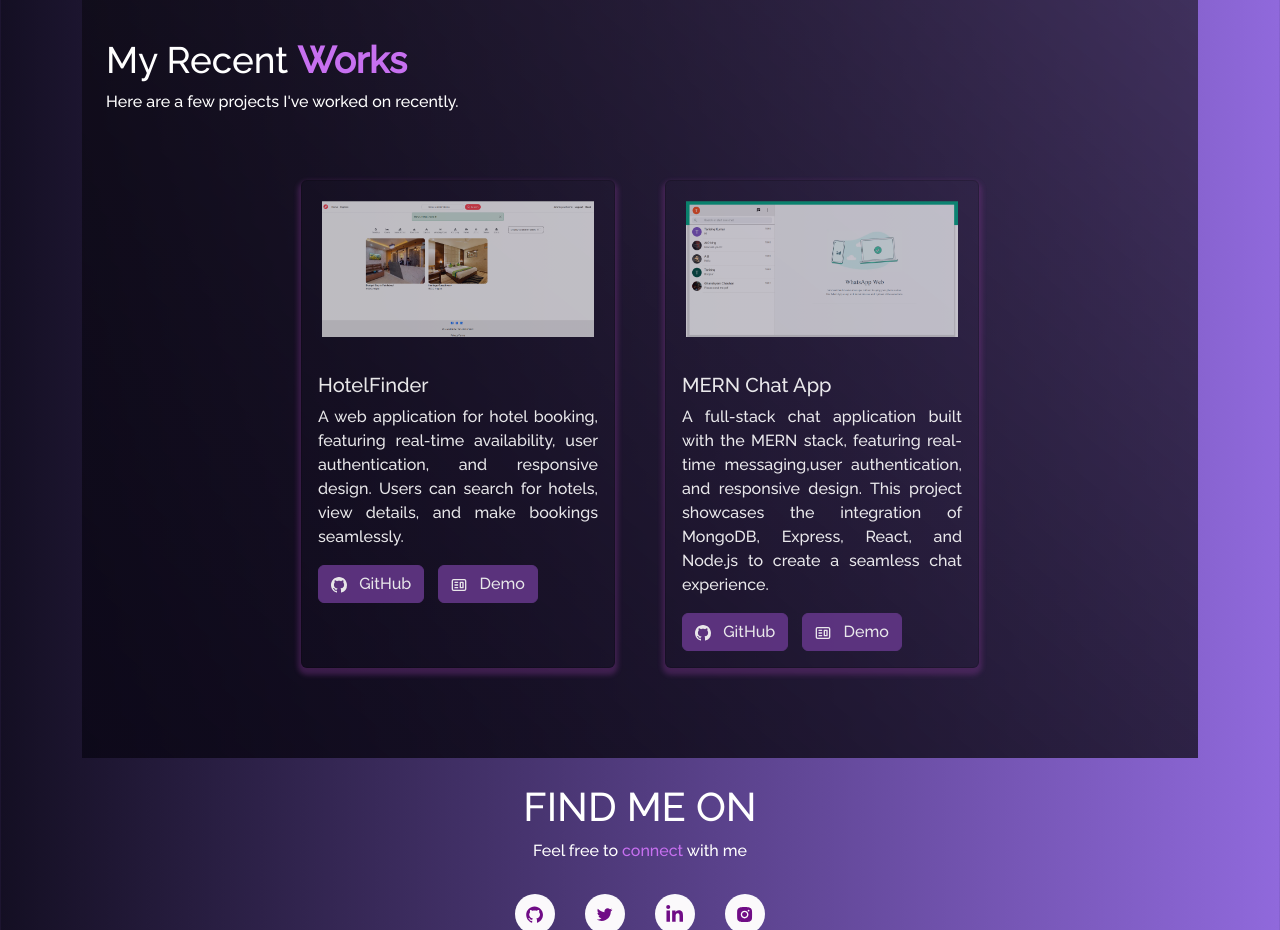
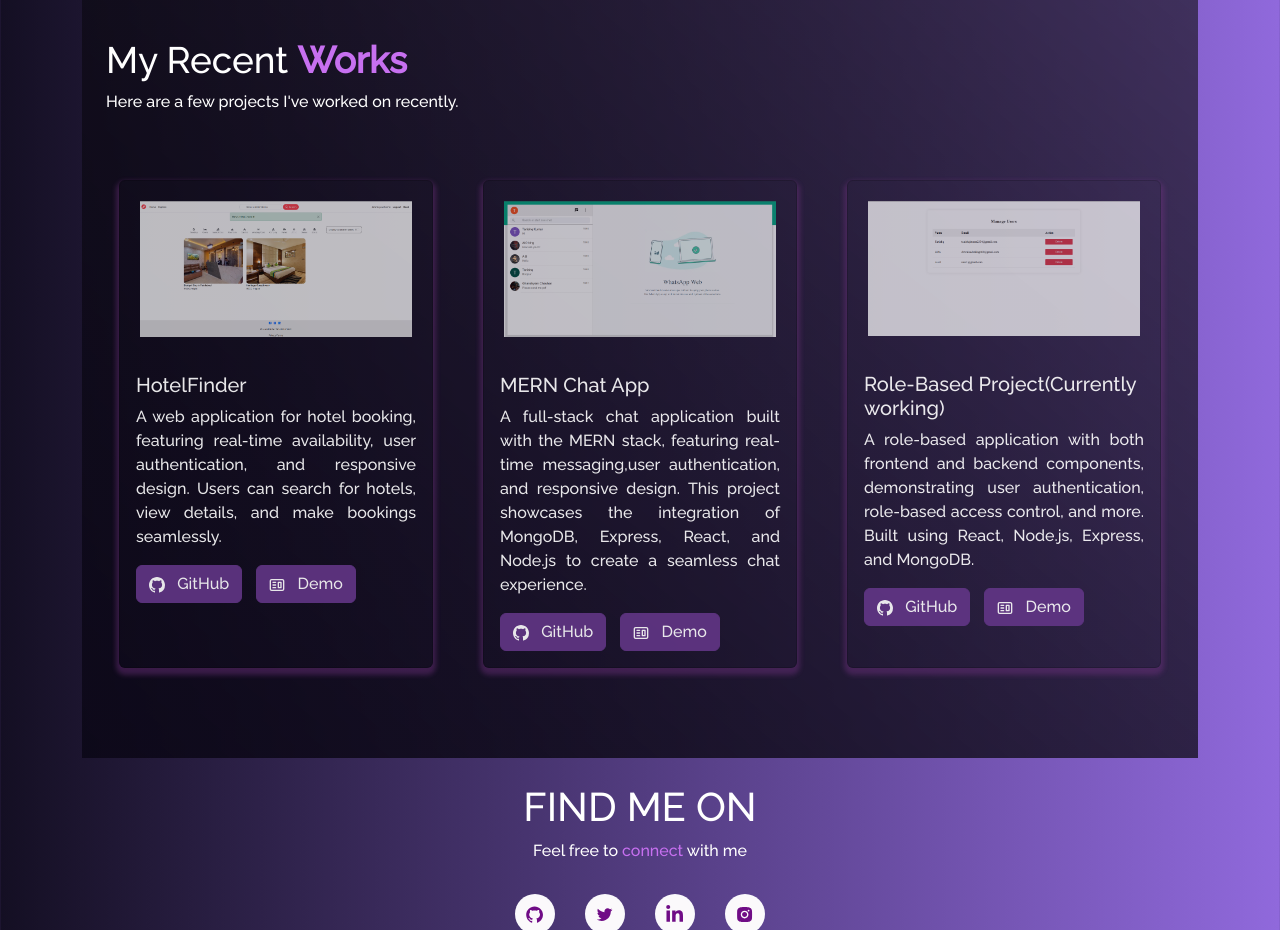
Before and after one commit to Tanishq909/portfolio-website, a React (Vite) app: page / in a window 1280 px wide. Shown: the part 3440-4370 px from the top of the page. Built offline with nearby package versions, Linux system fonts and the light colour scheme.

Commit message:
Update Projects.jsx

```diff
--- a/src/components/Projects.jsx
+++ b/src/components/Projects.jsx
@@ -4,6 +4,8 @@ import ProjectCard from "../components/Projects/ProjectCard";
 // import Particle from "../Particle";
 import hotelfinder from "../assets/Projects/hotelfinder.png";
 import mernChatApp from "../assets/Projects/mern-chat-app.png";
+import roleBasedProject from "../assets/Projects/role-based-project.png"; // Add the image for the new project
+
 
 const Projects = () => {
   return (
@@ -38,6 +40,18 @@ const Projects = () => {
               data-aos="zoom-in" data-aos-duration="1000"
             />
           </Col>
+
+        <Col md={4} className="project-card">
+            <ProjectCard
+              imgPath={roleBasedProject}
+              title="Role-Based Project(Currently working)"
+              description="A role-based application with both frontend and backend components, demonstrating user authentication, role-based access control, and more. Built using React, Node.js, Express, and MongoDB."
+              ghLink="https://github.com/Tanishq909/Role-based"
+              demoLink="#"
+              data-aos="zoom-in" data-aos-duration="1000"
+            />
+          </Col>
+
         </Row>
       </Container>
     </Container>
```
